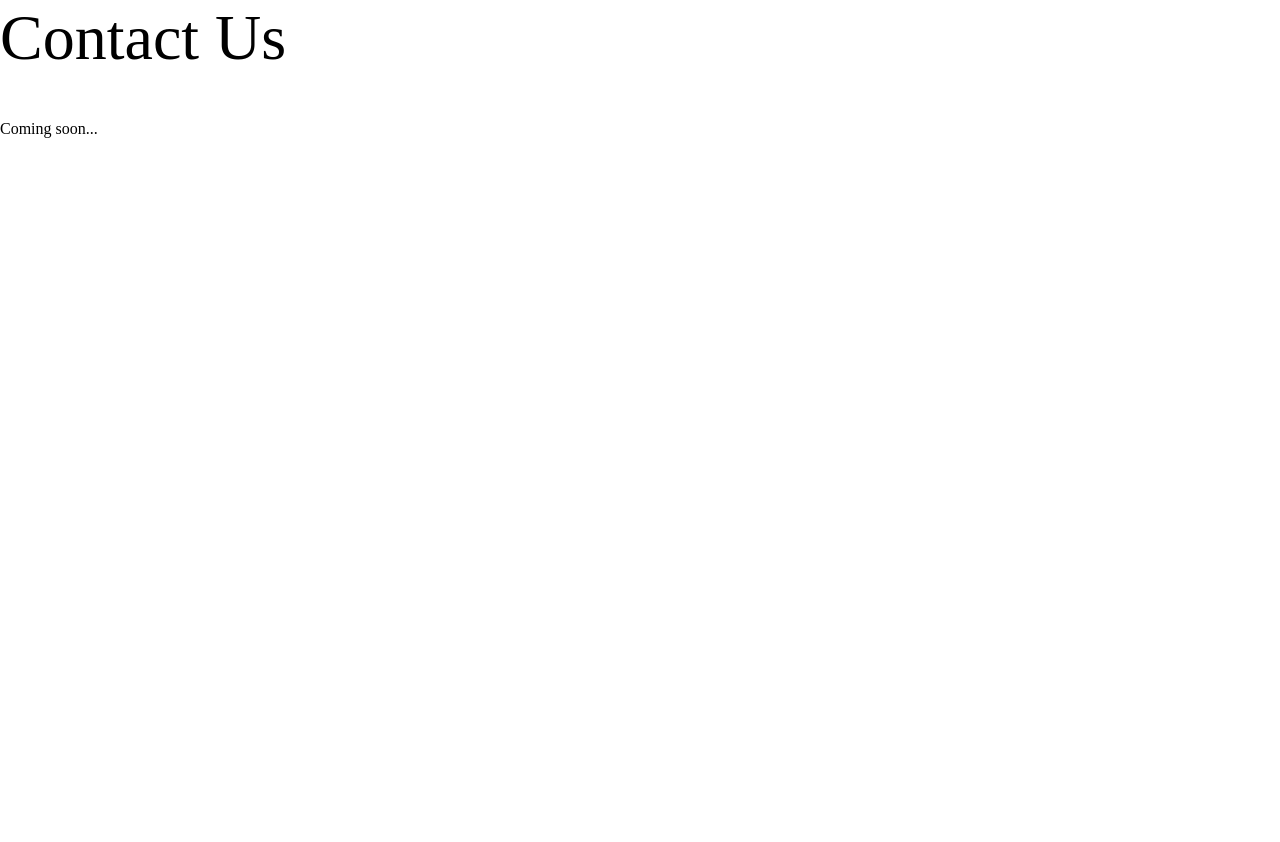
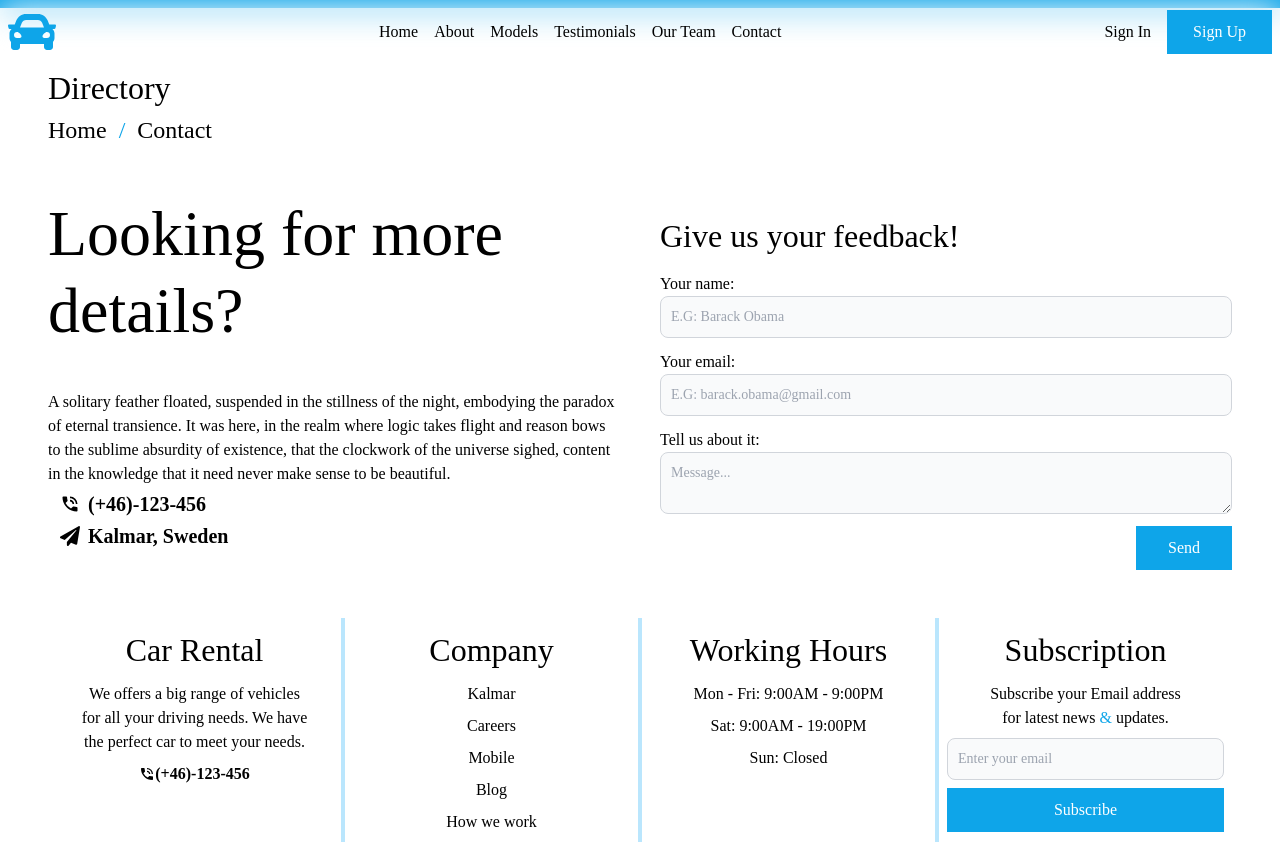
Before and after one commit to samuelmevik/car-rental, a React (Vite) app: page /contact in a window 1280 px wide. Before the commit the page ends 800 px from the top, so only its background shows below. Built offline with nearby package versions, Linux system fonts and the light colour scheme.

Commit message:
Feat: About page

```diff
--- a/src/pages/contact/ContactPage.tsx
+++ b/src/pages/contact/ContactPage.tsx
@@ -1,9 +1,13 @@
+import Directory from "../../components/Directory";
+import Layout from "../../components/Layout";
+import ContactForm from "./components/ContactForm";
+
 function ContactPage() {
   return (
-    <div>
-      <h1>Contact Us</h1>
-      <p>Coming soon...</p>
-    </div>
+    <Layout>
+      <Directory path="contact" />
+      <ContactForm />
+    </Layout>
   );
 }
 
--- /dev/null
+++ b/src/pages/contact/components/ContactForm.tsx
@@ -0,0 +1,40 @@
+import { MdPhoneInTalk } from "react-icons/md";
+import PrimaryButton from "../../../components/ui/PrimaryButton";
+import { FaPaperPlane } from "react-icons/fa";
+
+function ContactForm() {
+  return (
+    <div className="grid sm:grid-cols-2 gap-10">
+      <div>
+        <h1>Looking for more details?</h1>
+        <p>A solitary feather floated, suspended in the stillness of the night, embodying the paradox of eternal transience. It was here, in the realm where logic takes flight and reason bows to the sublime absurdity of existence, that the clockwork of the universe sighed, content in the knowledge that it need never make sense to be beautiful.</p>
+        <p className="font-semibold text-xl flex items-center gap-2 pl-3 pt-1"><MdPhoneInTalk /> (+46)-123-456</p>
+        <p className="font-semibold text-xl flex items-center gap-2 pl-3 pt-1"><FaPaperPlane /> Kalmar, Sweden</p>
+      </div>
+      <form className="flex flex-col gap-3 sm:pt-4">
+        <h2>Give us your feedback!</h2>
+        <div>
+          <p>Your name:</p>
+          <Input placeholder="E.G: Barack Obama" />
+        </div>
+        <div>
+          <p>Your email:</p>
+          <Input placeholder="E.G: barack.obama@gmail.com" type="email" />
+        </div>
+        <div className="flex-1 flex flex-col">
+          <p>Tell us about it:</p>
+          <textarea  placeholder="Message..." className="flex-1 bg-gray-50 border border-gray-300 text-sm rounded-lg focus:ring-primary focus:border-primary block w-full p-2.5" />
+        </div>
+        <PrimaryButton className="w-24 self-end" text="Send" />
+      </form>
+    </div>
+  )
+}
+
+function Input({ placeholder, type = "text" }: { placeholder: string, type?: string }) {
+  return (
+    <input type={type} placeholder={placeholder} className="bg-gray-50 border border-gray-300 text-sm rounded-lg focus:ring-primary focus:border-primary block w-full p-2.5" />
+  );
+}
+
+export default ContactForm;
```
